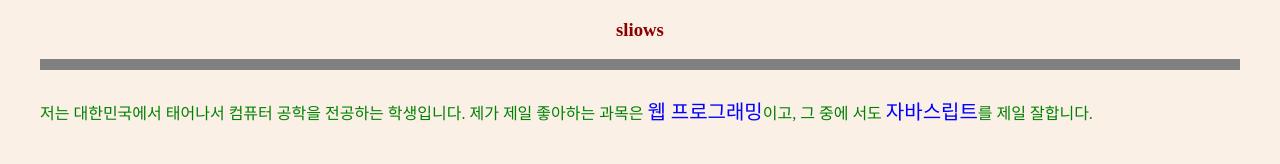
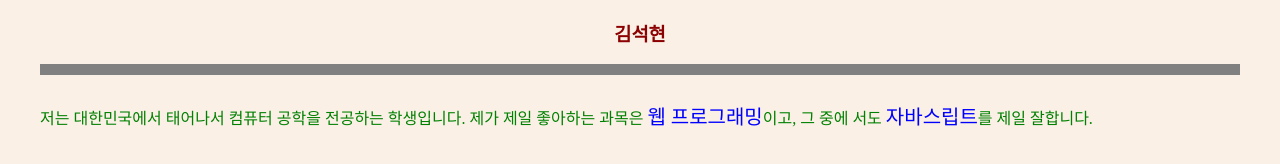
Before and after one commit to sliows/webp, a plain HTML site: page 0902/report/Open_Challenge01.html in a window 1280 px wide. Drawn offline with Linux system fonts and the light colour scheme.

Commit message:
Update Open_Challenge01.html

```diff
--- a/0902/report/Open_Challenge01.html
+++ b/0902/report/Open_Challenge01.html
@@ -34,7 +34,7 @@
 </script>
 </head>
 <body>
-    <h3 onmouseover="show()" onmouseout="hide()"> sliows </h3>
+    <h3 onmouseover="show()" onmouseout="hide()"> 김석현 </h3>
     <hr>
     <div>
         <img id="sliows" src="">
```
